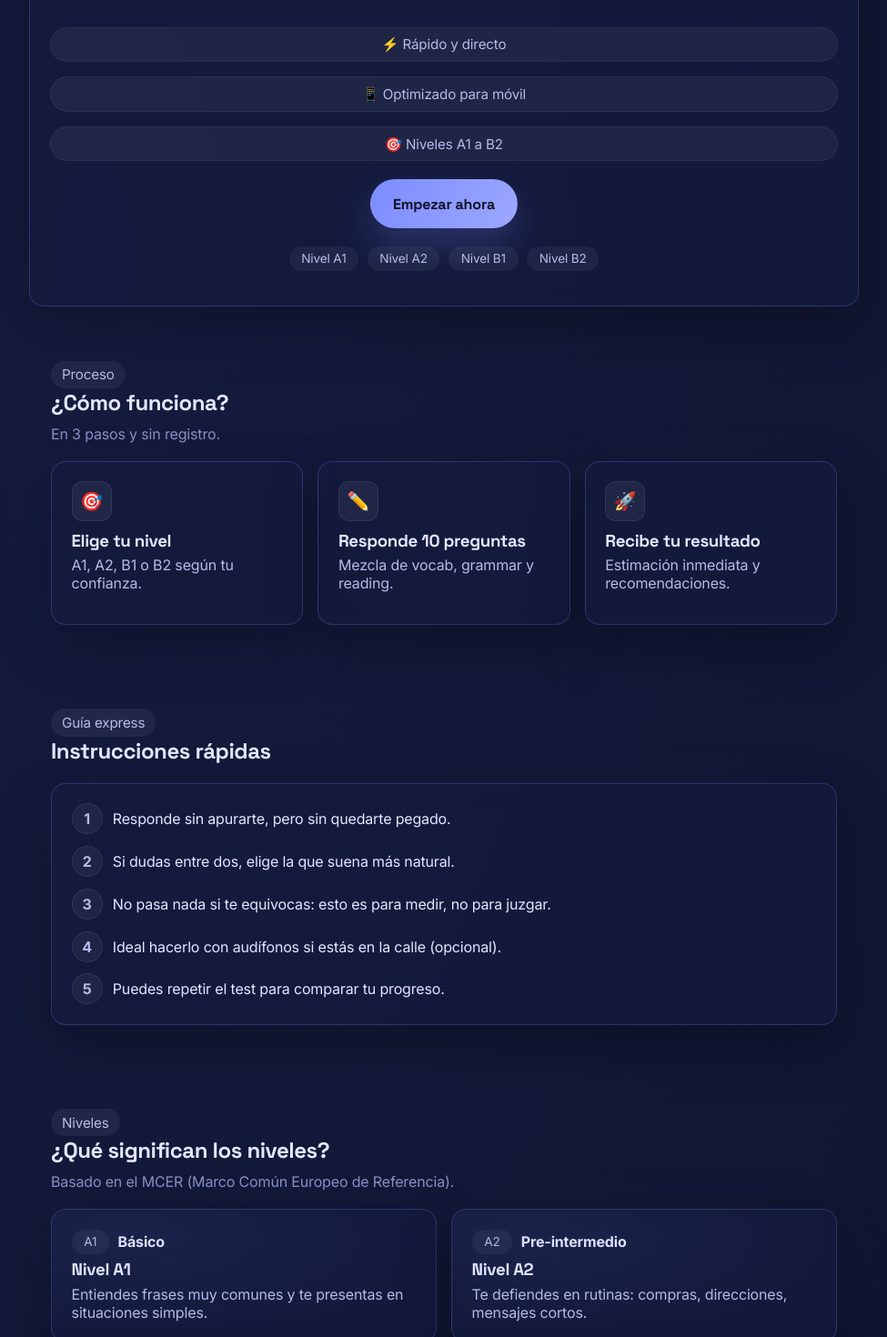
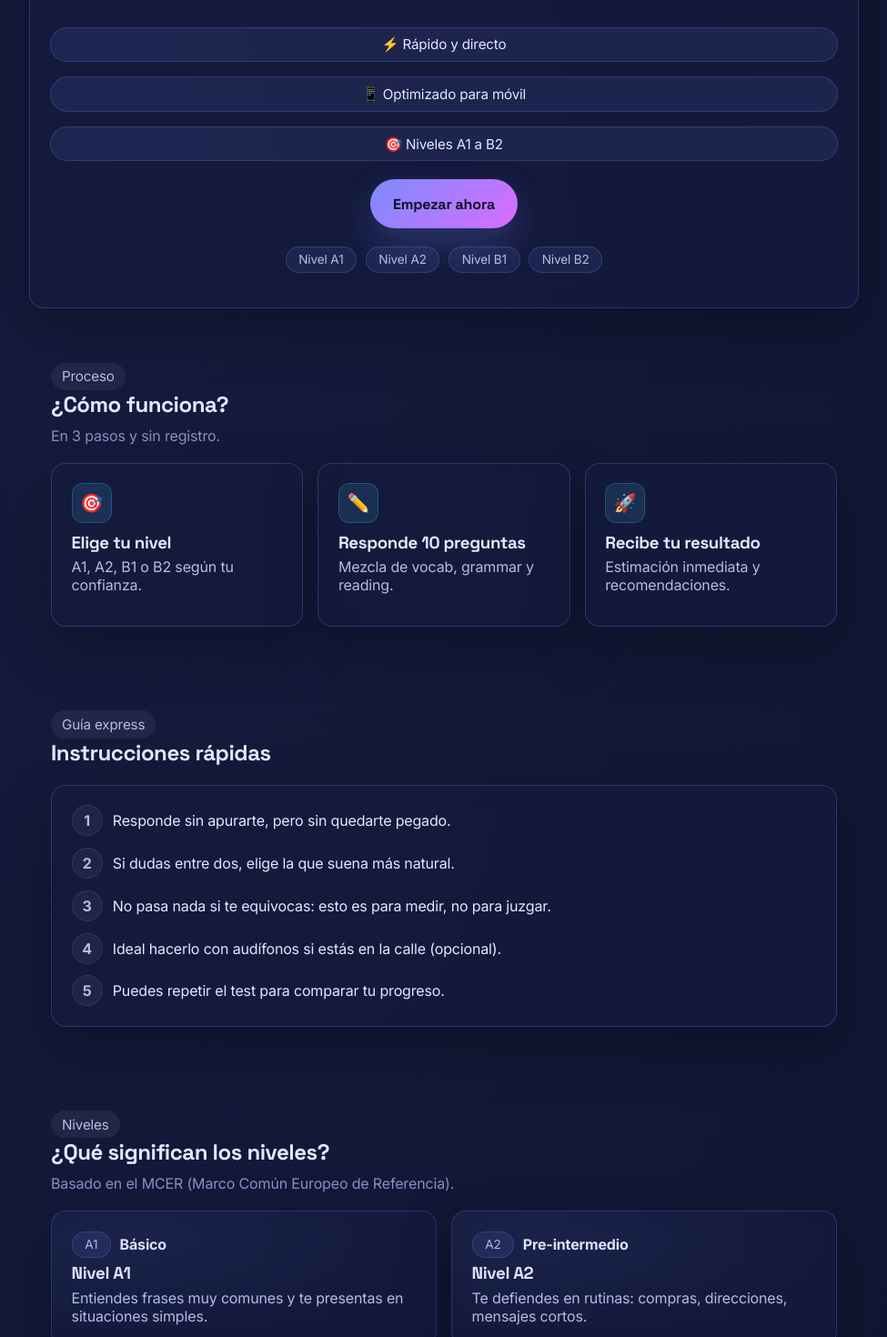
Before and after one commit to elpenultimo/midetuingles, a Next.js app: page / in a window 1280 px wide. Shown: the part 280-1750 px from the top of the page at 91% size, without its empty margins (152-1127 px from the left). Built offline with nearby package versions, Linux system fonts and the light colour scheme.

Commit message:
Enhance vibrant accent styling

```diff
--- a/src/app/globals.css
+++ b/src/app/globals.css
@@ -6,8 +6,12 @@
   --text: #e5e7ff;
   --muted: #8a90c2;
   --text-soft: #b6bce6;
+  --primary: #7c8cff;
+  --primaryHover: #8f9cff;
   --accent: #7c8cff;
   --accent-strong: #8f9cff;
+  --accentCyan: #4fd1ff;
+  --accentMagenta: #d96cff;
   --success: #4ade80;
   --danger: #f87171;
   --border: rgba(124, 140, 255, 0.25);
@@ -81,7 +85,7 @@ main {
   padding: 0.95rem 1.5rem;
   border-radius: 999px;
   border: 1px solid transparent;
-  background: linear-gradient(120deg, var(--accent), #9ca8ff);
+  background: linear-gradient(135deg, var(--primary), var(--accentMagenta));
   color: #0e122a;
   font-weight: 700;
   font-family: var(--font-space-grotesk, 'Space Grotesk'), 'Inter', system-ui, sans-serif;
@@ -98,7 +102,12 @@ main {
 
 .button:hover:not(:disabled) {
   transform: translateY(-1px);
-  box-shadow: 0 22px 50px rgba(143, 156, 255, 0.28);
+  box-shadow: 0 10px 30px rgba(124, 140, 255, 0.18), 0 0 0 1px rgba(143, 156, 255, 0.22);
+}
+
+.button:focus-visible {
+  outline: 2px solid var(--accentCyan);
+  outline-offset: 3px;
 }
 
 .button.secondary {
@@ -114,8 +123,9 @@ main {
   gap: 0.35rem;
   padding: 0.35rem 0.85rem;
   border-radius: 999px;
-  background: rgba(255, 255, 255, 0.05);
+  background: rgba(124, 140, 255, 0.1);
   color: var(--text-soft);
+  border: 1px solid rgba(124, 140, 255, 0.22);
   font-size: 0.85rem;
   letter-spacing: -0.01em;
 }
@@ -168,7 +178,7 @@ p {
 
 .progress-fill {
   height: 100%;
-  background: linear-gradient(90deg, var(--accent), var(--success));
+  background: linear-gradient(90deg, var(--primary), var(--accentCyan), var(--success));
   transition: width 220ms ease;
 }
 
@@ -178,36 +188,42 @@ p {
   padding: 0.95rem 1.05rem;
   margin-bottom: 0.85rem;
   border-radius: 14px;
-  border: 1px solid rgba(255, 255, 255, 0.05);
+  border: 1px solid rgba(255, 255, 255, 0.06);
   background: rgba(255, 255, 255, 0.03);
   color: var(--text);
   text-align: left;
   cursor: pointer;
-  transition: border-color 150ms ease, transform 150ms ease, box-shadow 150ms ease, background 150ms ease;
+  transition: border-color 180ms ease, transform 180ms ease, box-shadow 180ms ease, background 180ms ease;
 }
 
 .option:hover {
-  border-color: rgba(124, 140, 255, 0.35);
+  border-color: rgba(79, 209, 255, 0.35);
+  background: rgba(255, 255, 255, 0.05);
   transform: scale(1.01);
-  box-shadow: 0 12px 28px rgba(124, 140, 255, 0.12);
+  box-shadow: 0 12px 28px rgba(79, 209, 255, 0.12);
 }
 
 .option.selected {
-  border-color: rgba(124, 140, 255, 0.7);
-  background: linear-gradient(140deg, rgba(124, 140, 255, 0.22), rgba(20, 27, 61, 0.92));
-  box-shadow: 0 14px 32px rgba(124, 140, 255, 0.2);
+  border-color: rgba(143, 156, 255, 0.75);
+  background: linear-gradient(140deg, rgba(124, 140, 255, 0.18), rgba(217, 108, 255, 0.14));
+  box-shadow: 0 14px 32px rgba(124, 140, 255, 0.18);
 }
 
 .option.correct.selected {
-  border-color: rgba(74, 222, 128, 0.8);
-  background: linear-gradient(135deg, rgba(74, 222, 128, 0.15), rgba(20, 27, 61, 0.9));
-  box-shadow: 0 14px 32px rgba(74, 222, 128, 0.2);
+  border-color: rgba(74, 222, 128, 0.9);
+  background: linear-gradient(135deg, rgba(74, 222, 128, 0.14), rgba(20, 27, 61, 0.88));
+  box-shadow: 0 14px 32px rgba(74, 222, 128, 0.22);
 }
 
 .option.incorrect.selected {
-  border-color: rgba(248, 113, 113, 0.85);
-  background: linear-gradient(135deg, rgba(248, 113, 113, 0.18), rgba(20, 27, 61, 0.9));
-  box-shadow: 0 14px 32px rgba(248, 113, 113, 0.18);
+  border-color: rgba(248, 113, 113, 0.9);
+  background: linear-gradient(135deg, rgba(248, 113, 113, 0.14), rgba(20, 27, 61, 0.88));
+  box-shadow: 0 14px 32px rgba(248, 113, 113, 0.2);
+}
+
+.option:focus-visible {
+  outline: 2px solid var(--accentCyan);
+  outline-offset: 2px;
 }
 
 .pill {
@@ -217,9 +233,9 @@ p {
   font-size: 0.95rem;
   padding: 0.55rem 0.9rem;
   border-radius: 999px;
-  background: rgba(255, 255, 255, 0.05);
-  color: var(--text-soft);
-  border: 1px solid rgba(255, 255, 255, 0.06);
+  background: rgba(124, 140, 255, 0.1);
+  color: var(--text);
+  border: 1px solid rgba(124, 140, 255, 0.22);
 }
 
 .table {
@@ -295,13 +311,13 @@ p {
   width: 44px;
   height: 44px;
   border-radius: 12px;
-  background: rgba(255, 255, 255, 0.06);
+  background: rgba(79, 209, 255, 0.12);
   display: inline-flex;
   align-items: center;
   justify-content: center;
   font-size: 1.25rem;
   margin-bottom: 0.6rem;
-  border: 1px solid rgba(255, 255, 255, 0.08);
+  border: 1px solid rgba(79, 209, 255, 0.22);
 }
 
 .step-card h3 {
```
